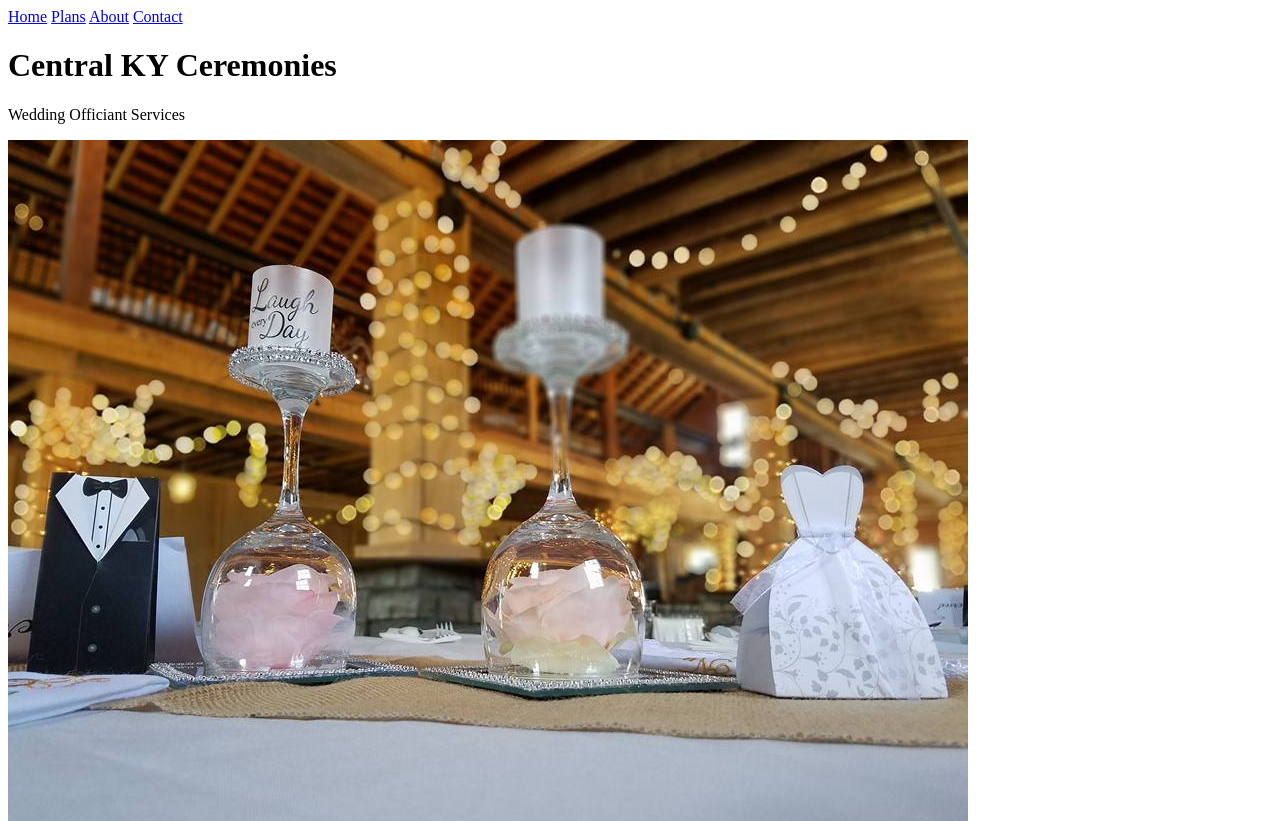
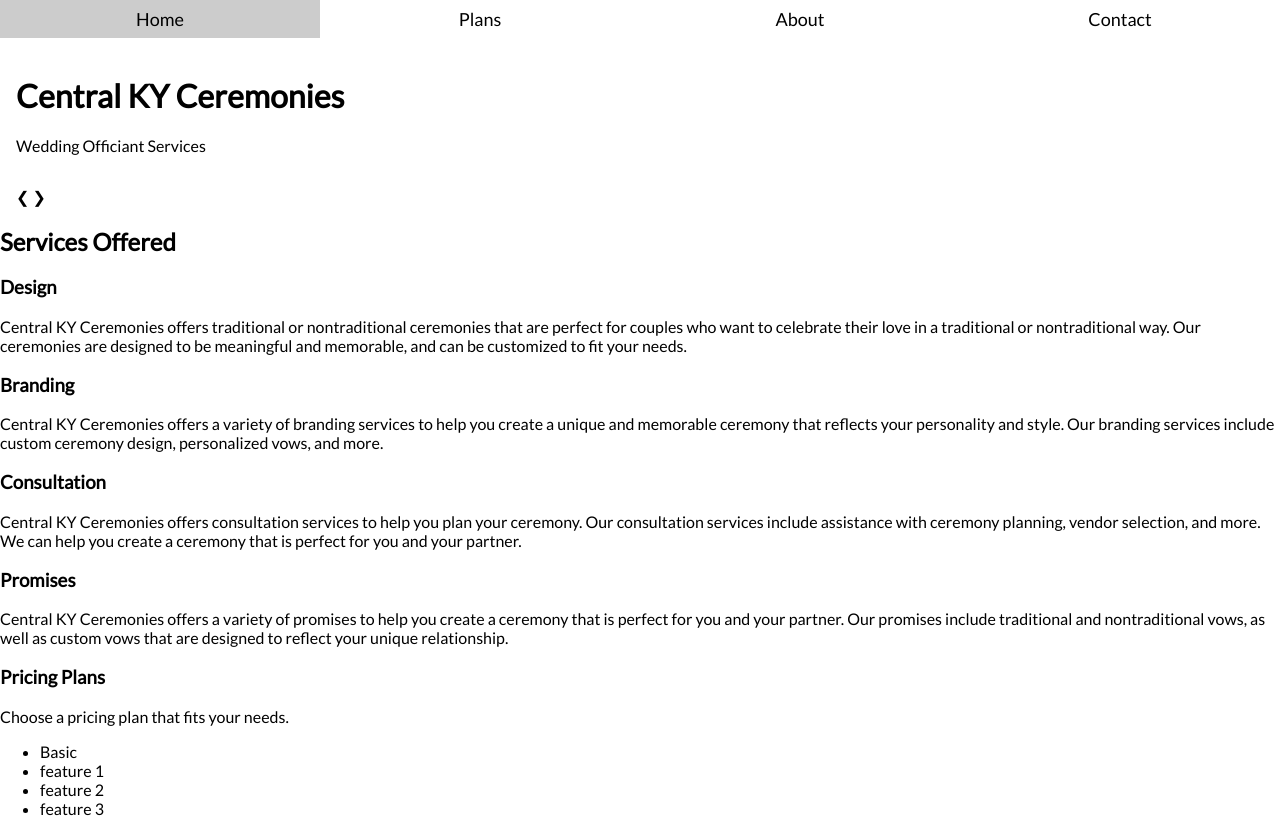
Before and after one commit to Michelle-Laswell/CentralKyCeremonies, a plain HTML site: page Public/index.html in a window 1280 px wide. Shown: the top 821 px of the page. Drawn offline with Linux system fonts and the light colour scheme.

Commit message:
working on styling

```diff
--- a/Public/css/style.css
+++ b/Public/css/style.css
@@ -0,0 +1,79 @@
+html,
+body,
+h1,
+h2,
+h3,
+h4 {
+    font-family: "Lato", sans-serif
+}
+
+html {
+    box-sizing: border-box
+}
+
+body {
+    margin: 0
+}
+
+.navbar {
+    display: flex;
+    flex-direction: row;
+    justify-content: space-evenly;
+    background-color: transparent;
+    width: 100%;
+}
+
+.navbar a {
+    font-size: 18px;
+    border: none;
+    padding: 8px 16px;
+    vertical-align: middle;
+    overflow: hidden;
+    text-decoration: none;
+    color: rgb(0, 0, 0);
+    background-color: inherit;
+    text-align: center;
+    cursor: pointer;
+    white-space: nowrap;
+    width: 100%;
+}
+
+.navbar a:hover {
+    background-color: #ccc;
+    color: #000;
+}
+
+.navbar a:active {
+    background-color: rgba(241, 241, 241, 0.788);
+    color: rgb(0, 0, 0);
+}
+
+.header {
+    padding: 0.01em 16px;
+    margin-top: 16px;
+    margin-bottom: 16px;
+}
+
+.header:after,
+.header:before,
+.slideshow-container:after,
+.slideshow-container:before {
+    content: "";
+    display: table;
+    clear: both;
+}
+
+.mySlide {
+    display: none
+}
+
+.slide-tag {
+    height: 15px;
+    width: 15px;
+    padding: 0;
+    margin-top: 6px;
+}
+
+.slideshow-container{
+    padding: 0.01em 16px;
+}
--- a/Public/index.html
+++ b/Public/index.html
@@ -21,7 +21,7 @@
 
     <!-- HEADER SECTION -->
     <header class="header" id="home">
-        <h1>Central KY Ceremonies</h1>
+        <h1><strong>Central KY Ceremonies</strong></h1>
         <p>Wedding Officiant Services</p>
     </header>
 
@@ -29,22 +29,22 @@
         <!-- SLIDESHOW -->
         <section class="slideshow-container">
 
-            <div>
+            <div class="mySlide">
                 <img src="images/slide1.jpg" alt="table setting for bride and groom">
                 <span>placeholder1</span>
             </div>
 
-            <div>
+            <div class="mySlide">
                 <img src="images/slide2.jpg" alt="picture of a wedding in progress">
                 <span>placeholder2</span>
             </div>
 
-            <div>
+            <div class="mySlide">
                 <img src="images/slide3.jpg" alt="picture of empty chairs before wedding ceremony">
                 <span>placeholder3</span>
             </div>
 
-            <div>
+            <div class="mySlide">
                 <img src="images/slide4.jpg" alt="picture of the bride and groom table">
                 <span>placeholder4</span>
             </div>
@@ -58,10 +58,10 @@
                 </div>
 
                 <div class="slideCenter">
-                    <span class="w3-tag demodots w3-border w3-transparent w3-hover-white" onclick="currentDiv(1)"></span>
-                    <span class="w3-tag demodots w3-border w3-transparent w3-hover-white" onclick="currentDiv(2)"></span>
-                    <span class="w3-tag demodots w3-border w3-transparent w3-hover-white" onclick="currentDiv(3)"></span>
-                    <span class="w3-tag demodots w3-border w3-transparent w3-hover-white" onclick="currentDiv(4)"></span>
+                    <span class="slide-tag demodots w3-border w3-transparent w3-hover-white" onclick="currentDiv(1)"></span>
+                    <span class="slide-tag demodots w3-border w3-transparent w3-hover-white" onclick="currentDiv(2)"></span>
+                    <span class="slide-tag demodots w3-border w3-transparent w3-hover-white" onclick="currentDiv(3)"></span>
+                    <span class="slide-tag demodots w3-border w3-transparent w3-hover-white" onclick="currentDiv(4)"></span>
                 </div>
 
             </div>
```
